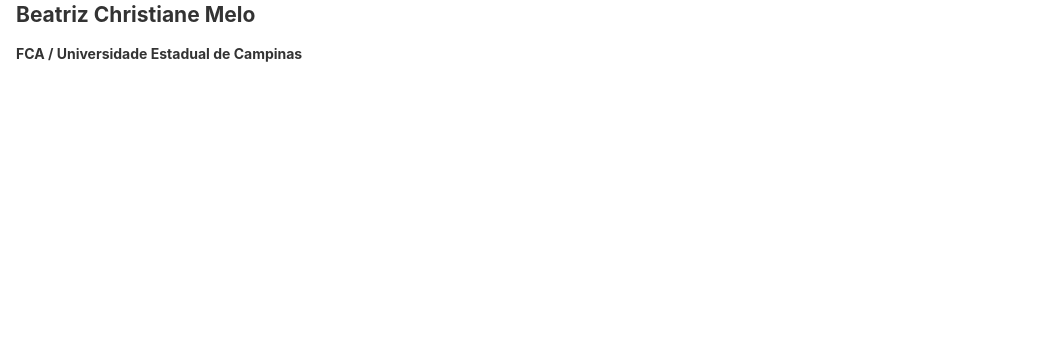
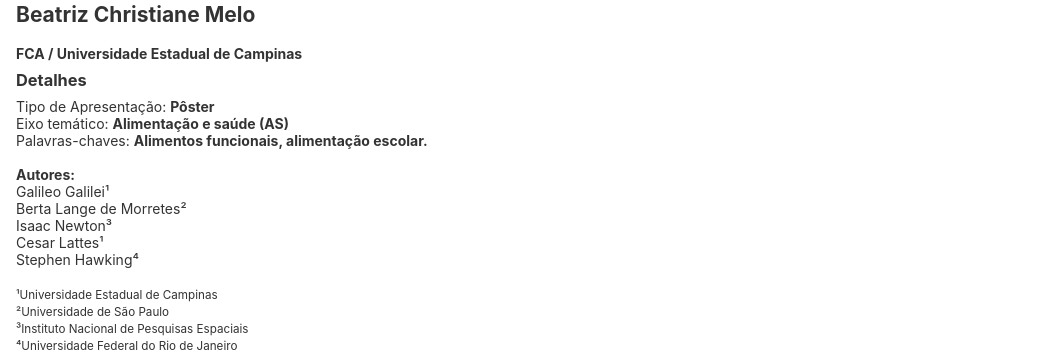
Before and after one commit to NicoleValleGurgel/Slaca-Exercicio-TS, an Angular app in the folder ts/: page / in a window 1280 px wide. Shown: the part 1660-2018 px from the top of the page, without its empty margins (0-1054 px from the left). Before the commit the page ends 1730 px from the top, so only its background shows below. Built offline with nearby package versions, Linux system fonts and the light colour scheme.

Commit message:
Adicionando caixa detalhes

```diff
--- a/ts/src/app/app.component.html
+++ b/ts/src/app/app.component.html
@@ -83,3 +83,25 @@
             </div>
           </div>
         </div>
+
+        <aside class="details">
+          <h3 class="details_title">Detalhes</h3>
+          <div class="details_container">
+            <p class="keywords">Tipo de Apresentação: <strong>Pôster</strong><br>
+              Eixo temático: <strong>Alimentação e saúde (AS)</strong><br>
+              Palavras-chaves: <strong>Alimentos funcionais, alimentação escolar.</strong></p><br>
+
+            <p class="writers"><strong>Autores:</strong><br>
+              Galileo Galilei¹<br>
+              Berta Lange de Morretes²<br>
+              Isaac Newton³<br>
+              Cesar Lattes¹<br>
+              Stephen Hawking⁴</p><br>
+
+            <p class="universities"><small>¹Universidade Estadual de Campinas<br>
+                ²Universidade de São Paulo<br>
+                ³Instituto Nacional de Pesquisas Espaciais<br>
+                ⁴Universidade Federal do Rio de Janeiro</small>
+          </div>
+        </aside>
+      </div>
```
